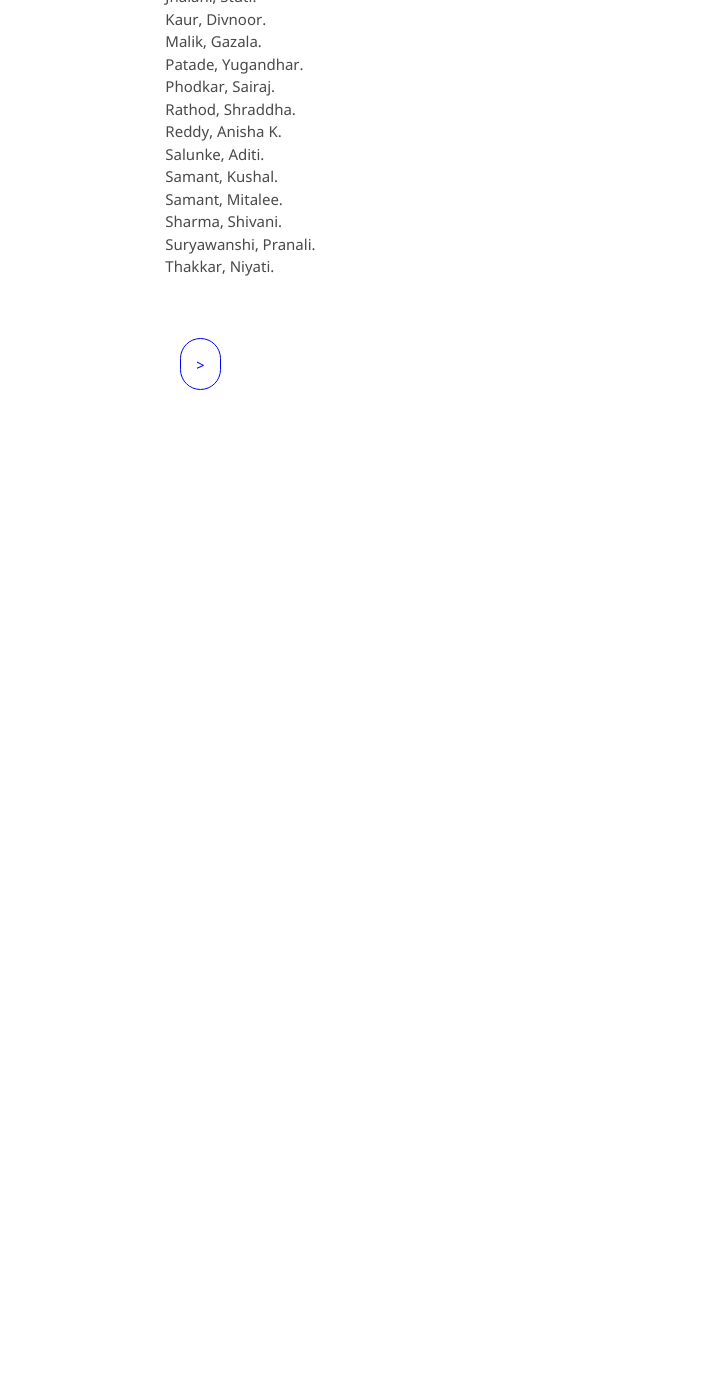
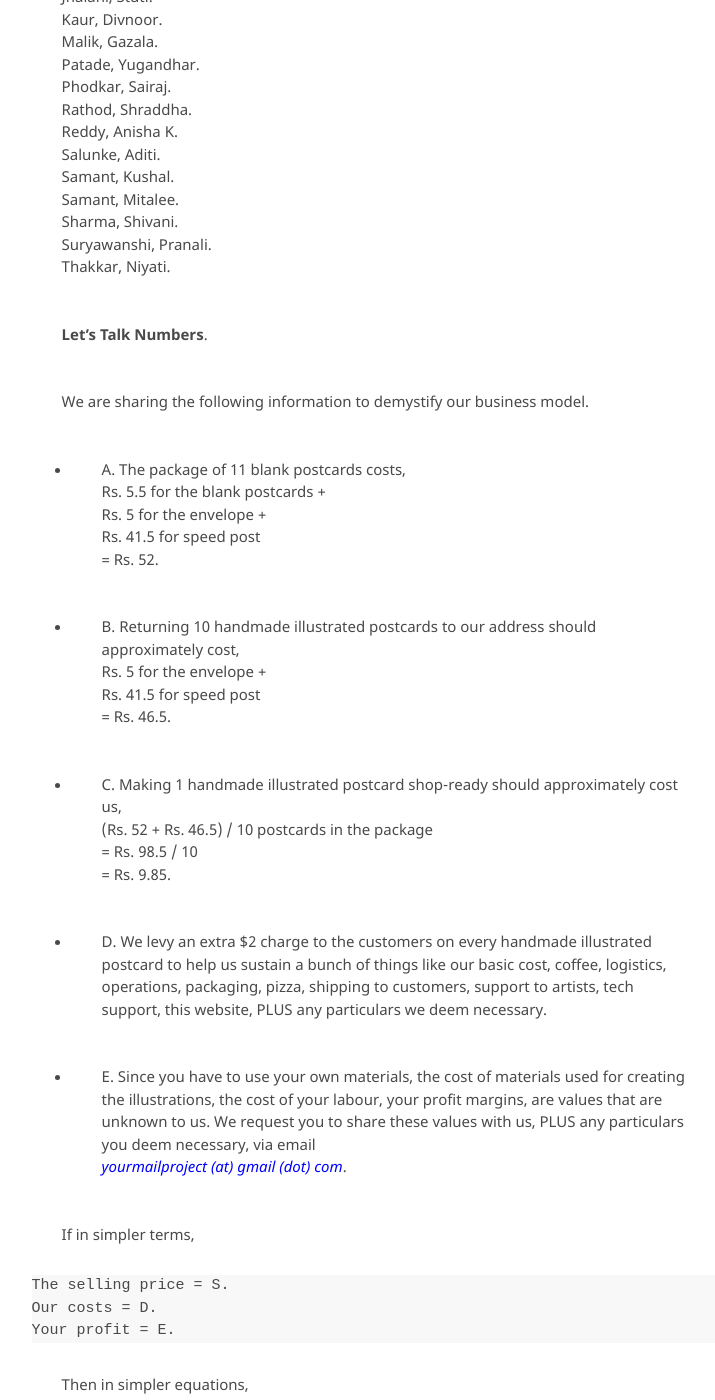
Before and after one commit to kvshvlin/yourmailproject, a Jekyll site: the page built from 10.md, in a window 1280 px wide and 1400 px high, scrolled down 465 px. Shown: the whole window, without its empty margins (366-1081 px from the left). Built offline with Jekyll 4.4.1, drawn with Linux system fonts in a browser that asks for light colours; our own code applies the rules of GitHub Pages for plain Markdown files; before the commit the page ends 1095 px from its top, so only the background shows below that; some of the changed text lies outside the part shown.

Commit message:
Update 10.md

```diff
--- a/10.md
+++ b/10.md
@@ -20,10 +20,59 @@ Sharma, Shivani.
 Suryawanshi, Pranali.
 Thakkar, Niyati.
 
+**Let's Talk Numbers**.
+
+We are sharing the following information to demystify our business model.
+
+- A. The package of 11 blank postcards costs,
+Rs. 5.5 for the blank postcards +
+Rs. 5 for the envelope +
+Rs. 41.5 for speed post
+= Rs. 52.
+
+- B. Returning 10 handmade illustrated postcards to our address should approximately cost,
+Rs. 5 for the envelope +
+Rs. 41.5 for speed post
+= Rs. 46.5.
+
+- C. Making 1 handmade illustrated postcard shop-ready should approximately cost us,
+(Rs. 52 + Rs. 46.5) / 10 postcards in the package
+= Rs. 98.5 / 10
+= Rs. 9.85.
+
+- D. We levy an extra $2 charge to the customers on every handmade illustrated postcard to help us sustain a bunch of things like our basic cost, coffee, logistics, operations, packaging, pizza, shipping to customers, support to artists, tech support, this website, PLUS any particulars we deem necessary.
+
+- E. Since you have to use your own materials, the cost of materials used for creating the illustrations, the cost of your labour, your profit margins, are values that are unknown to us. We request you to share these values with us, PLUS any particulars you deem necessary, via email
+[_yourmailproject (at) gmail (dot) com_](mailto:yourmailproject@gmail.com).
+
+If in simpler terms,
+
+~~~
+The selling price = S.
+Our costs = D.
+Your profit = E.
+~~~
+
+Then in simpler equations,
+
+~~~
+S = D + E.
+D = S - E.
+E = S - D.
+~~~
+
+We hope you have understood our initiative. We hope you will love to be a part of our community.
+
 <div class="roadmap-spacer-1"></div>
 
 <p>
-<a class="btn" href="https://kvshvl.in/yourmailproject/11.html">></a><br>
+<a class="btn" href="https://yourmailproject.typeform.com/to/krhWpQJZ" target="_blank">Join us as an Illustrator</a><br>
 </p>
 
 <div class="roadmap-spacer-2"></div>
+
+We hope we have not missed out on explaining anything. If there’s something you don’t see here that you’d like to know, then email
+[_yourmailproject (at) gmail (dot) com_](mailto: yourmailproject@gmail.com).
+
+> "Nothing boots as fast as pen and paper."
+> Sir Norman Robert Foster.
```
